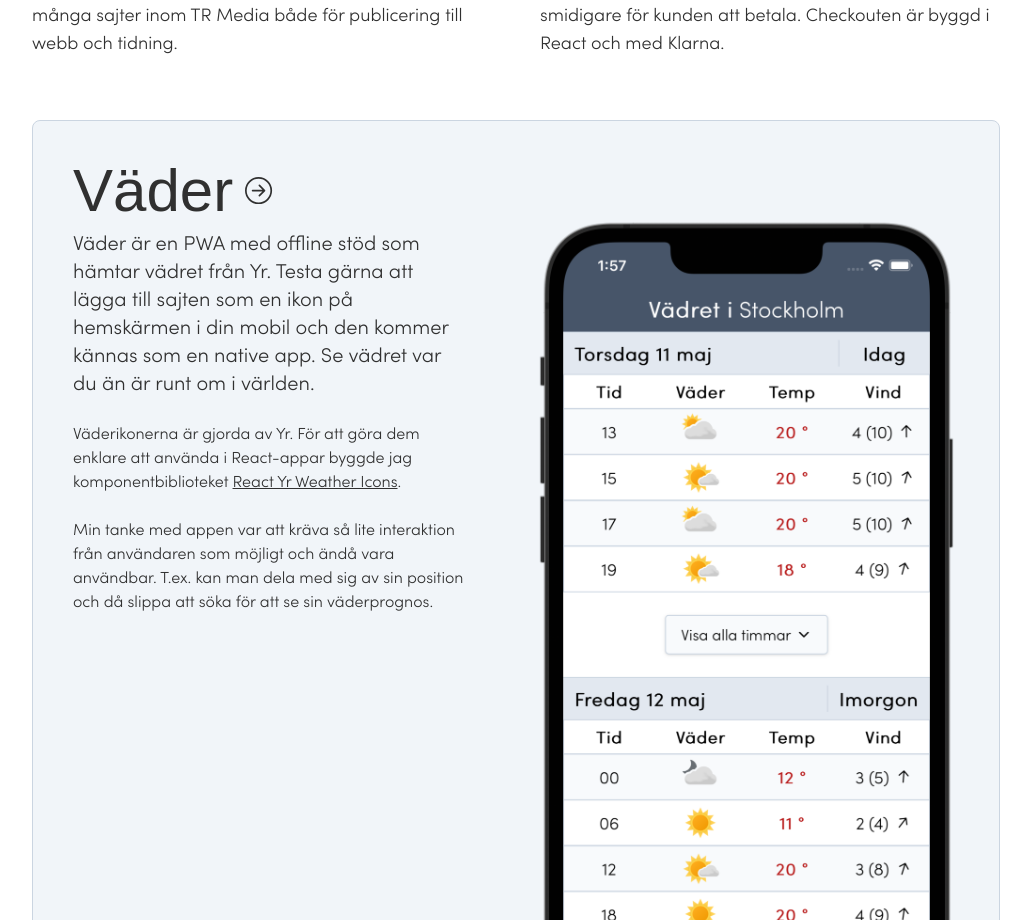
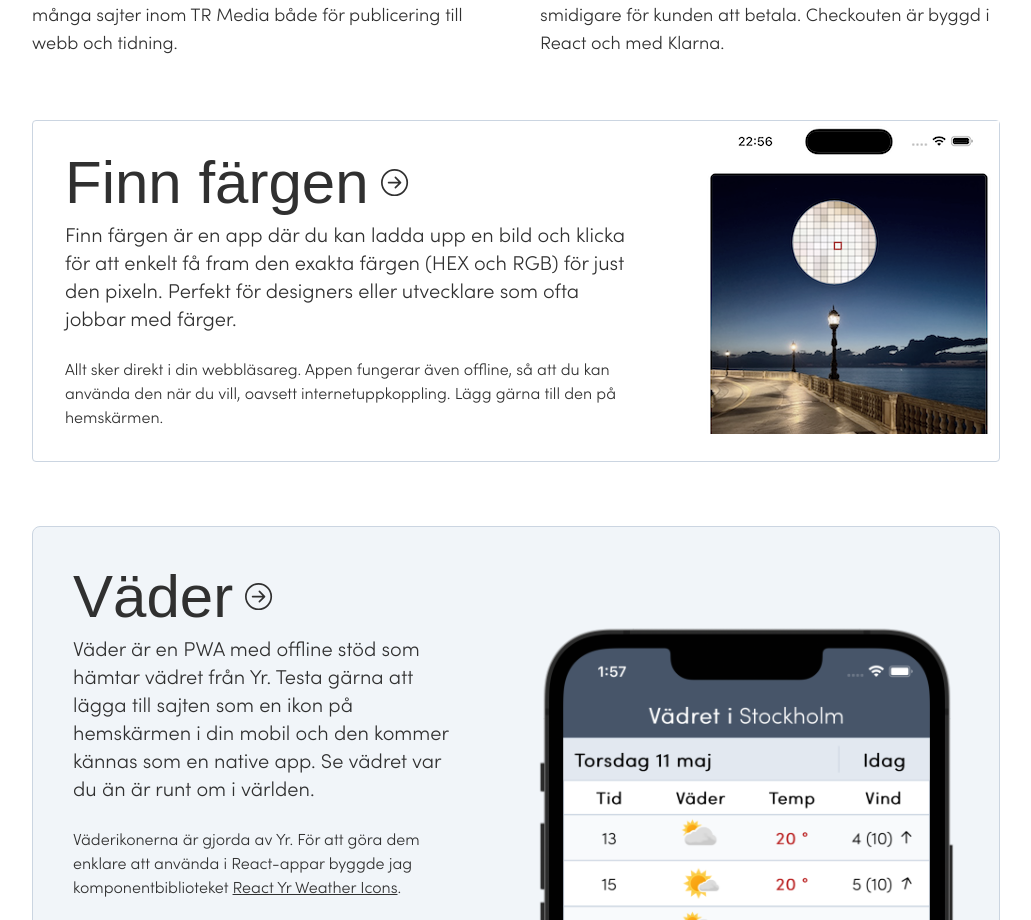
Before and after one commit to patrikhultgren/hultgren-development-ab, a React (Create React App) app: page / in a window 1280 px wide. Shown: the part 1162-2082 px from the top of the page, without its empty margins (224-1255 px from the left). Built offline with nearby package versions, Linux system fonts and the light colour scheme; a web font is replaced by a local one.

Commit message:
Add link to imagepickcolor.com

```diff
--- a/src/components/Projects/index.tsx
+++ b/src/components/Projects/index.tsx
@@ -43,6 +43,40 @@ export default function Projects() {
             </article>
           ))}
         </div>
+        <article className="flex flex-col lg:flex-row border border-slate-300 mt-16 rounded">
+          <div className="p-8 pr-16">
+            <div>
+              <h2 className="font-karma text-2xl md:text-6xl">
+                <a
+                  href="https://www.imagepickcolor.com"
+                  className="flex items-center"
+                >
+                  Finn färgen <ArrowRight className="ml-3" />
+                </a>
+              </h2>
+              <p className="text-xl mt-2">
+                Finn färgen är en app där du kan ladda upp en bild och klicka
+                för att enkelt få fram den exakta färgen (HEX och RGB) för just
+                den pixeln. Perfekt för designers eller utvecklare som ofta
+                jobbar med färger.
+              </p>
+              <p className="mt-6">
+                Allt sker direkt i din webbläsareg. Appen fungerar även offline,
+                så att du kan använda den när du vill, oavsett
+                internetuppkoppling. Lägg gärna till den på hemskärmen.
+              </p>
+            </div>
+          </div>
+          <div className="w-[300px] shrink-0 mx-auto">
+            <a href="https://www.imagepickcolor.com">
+              <img
+                src={`/imagepickcolor.png`}
+                alt="Finn färgen webbapp"
+                className="w-full grayscale-[50%] transition-all"
+              />
+            </a>
+          </div>
+        </article>
         {largeProjects.map((project) => (
           <article
             key={project.key}
```
Also changed, not shown: public/imagepickcolor.png (added).
